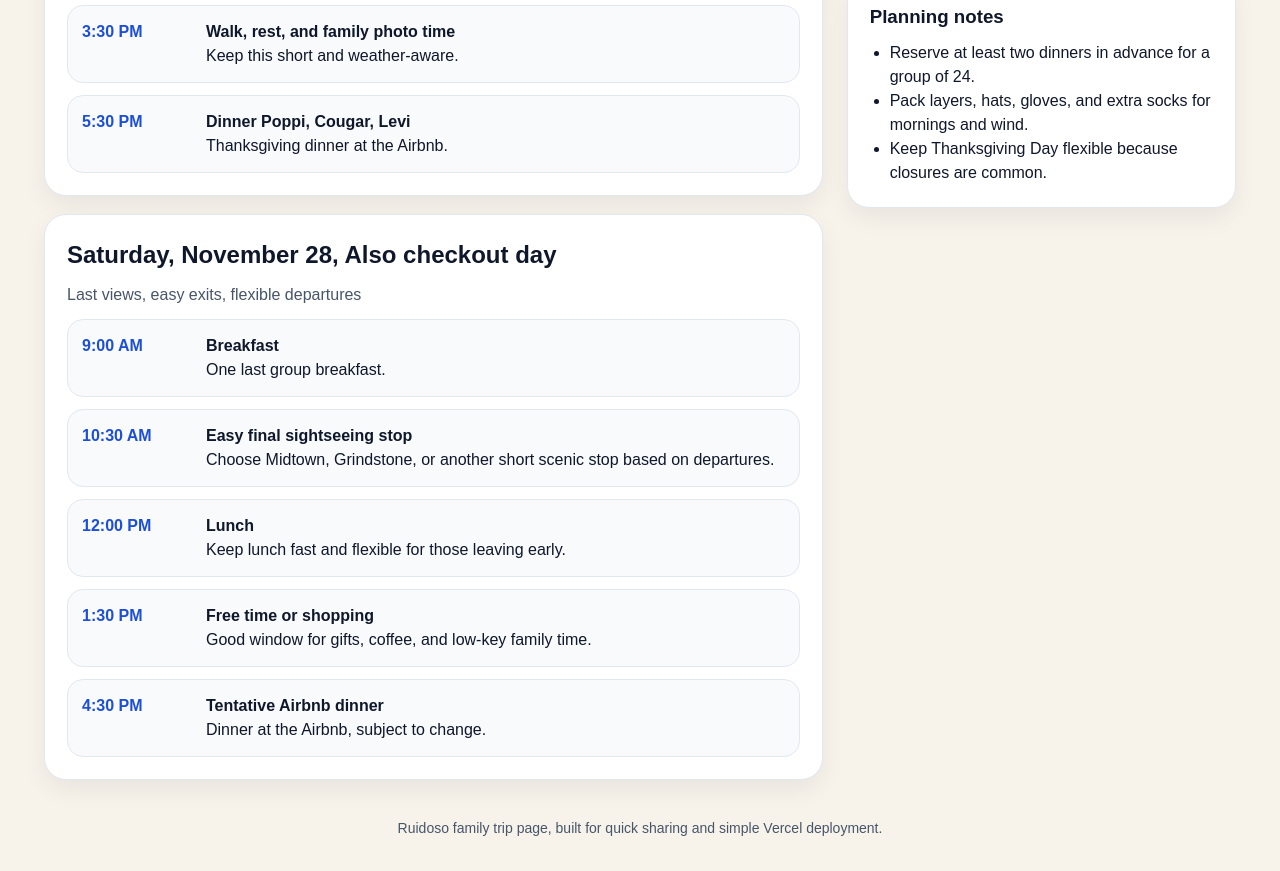
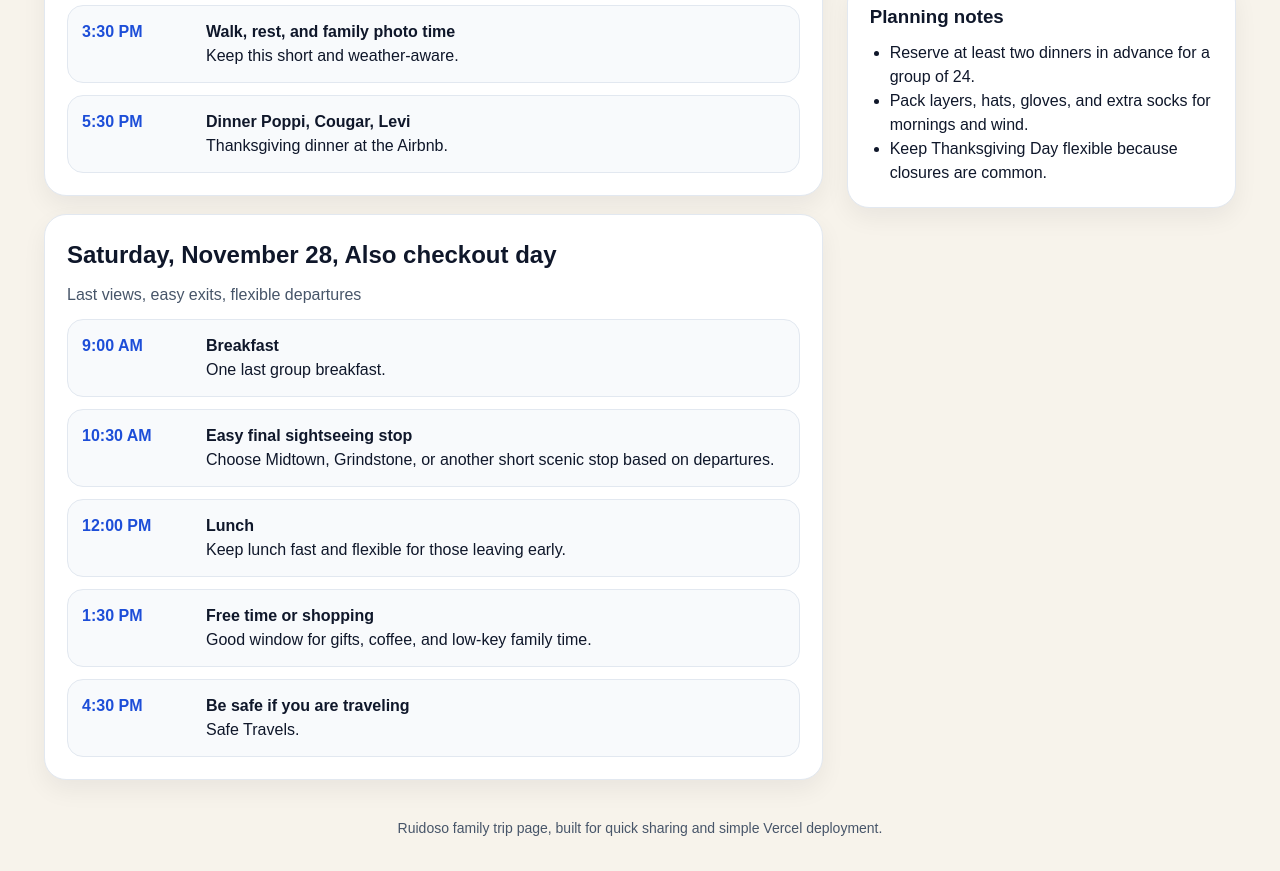
Before and after one commit to JamesJones4301/ruidoso-family-trip, a website: page index.html in a window 1280 px wide. Shown: the part 3788-4659 px from the top of the page. Drawn offline with Linux system fonts and the light colour scheme.

```diff
--- a/index.html
+++ b/index.html
@@ -464,7 +464,7 @@
           <div class="event"><div class="time">10:30 AM</div><div><strong>Easy final sightseeing stop</strong><br>Choose Midtown, Grindstone, or another short scenic stop based on departures.</div></div>
           <div class="event"><div class="time">12:00 PM</div><div><strong>Lunch</strong><br>Keep lunch fast and flexible for those leaving early.</div></div>
           <div class="event"><div class="time">1:30 PM</div><div><strong>Free time or shopping</strong><br>Good window for gifts, coffee, and low-key family time.</div></div>
-          <div class="event"><div class="time">4:30 PM</div><div><strong>Tentative Airbnb dinner</strong><br>Dinner at the Airbnb, subject to change.</div></div>
+          <div class="event"><div class="time">4:30 PM</div><div><strong>Be safe if you are traveling</strong><br>Safe Travels.</div></div>
         </section>
       </main>
 
```
